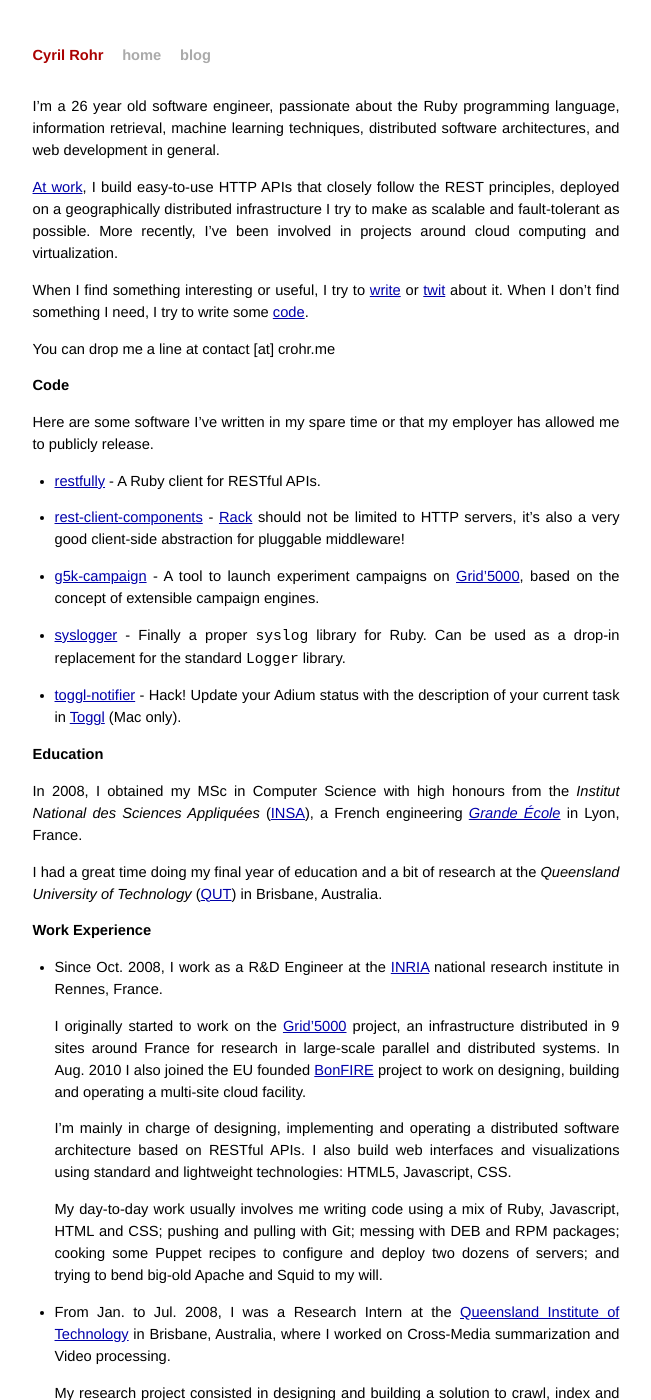
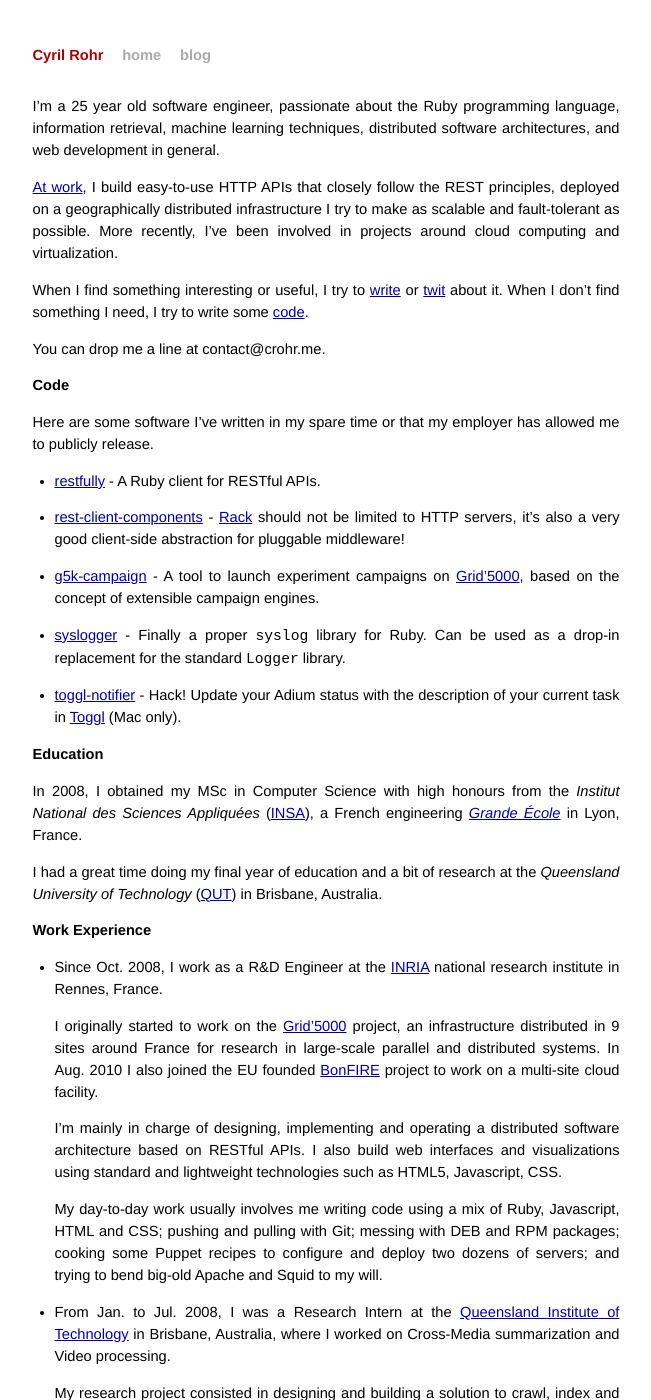
Before and after one commit to crohr/crohr.github.com, a Jekyll site: the page built from index.md, in a window 1280 px wide and 1400 px high. Shown: the whole window, without its empty margins (314-965 px from the left). Built offline with Jekyll 4.4.1, drawn with Linux system fonts in a browser that asks for light colours; Markdown is read by kramdown in place of the engine named in the settings.

Commit message:
Cosmetic fixes.

```diff
--- a/_layouts/me.html
+++ b/_layouts/me.html
@@ -1,6 +1,8 @@
 ---
 layout: default
 ---
+
+
 <div id="about">
-{{ content }}
+  {{ content }}
 </div>
--- a/css/screen.css
+++ b/css/screen.css
@@ -60,7 +60,7 @@
 
 /*****************************************************************************/
 /*
-/* Home
+/* Blog
 /*
 /*****************************************************************************/
 
--- a/index.md
+++ b/index.md
@@ -3,7 +3,7 @@
 title: Cyril Rohr
 ---
 
-I'm a 26 year old software engineer, passionate about the Ruby programming language, information retrieval, machine learning techniques, distributed software architectures, and web development in general.
+I'm a 25 year old software engineer, passionate about the Ruby programming language, information retrieval, machine learning techniques, distributed software architectures, and web development in general.
 
 [At work](https://www.grid5000.fr), I build easy-to-use HTTP APIs that closely follow the REST principles, deployed on a geographically distributed infrastructure I try to make as scalable and fault-tolerant as possible.
 More recently, I've been involved in projects around cloud computing and virtualization.
@@ -11,7 +11,7 @@
 When I find something interesting or useful, I try to [write](/blog) or [twit](http://twitter.com/crohr) about it.
 When I don't find something I need, I try to write some [code](http://github.com/crohr).
 
-You can drop me a line at contact [at] crohr.me
+You can drop me a line at contact@crohr.me.
 
 ## Code
 Here are some software I've written in my spare time or that my employer has allowed me to publicly release.
@@ -40,10 +40,10 @@
 * Since Oct. 2008, I work as a R&amp;D Engineer at the [INRIA](http://www.inria.fr/) national research institute in Rennes, France.
 
   I originally started to work on the [Grid'5000](http://www.grid5000.fr/) project, an infrastructure distributed in 9 sites around France for research in large-scale parallel and distributed systems.
-  In Aug. 2010 I also joined the EU founded [BonFIRE](http://bonfire-project.eu/) project to work on designing, building and operating a multi-site cloud facility.
+  In Aug. 2010 I also joined the EU founded [BonFIRE](http://bonfire-project.eu/) project to work on a multi-site cloud facility.
 
   I'm mainly in charge of designing, implementing and operating a distributed software architecture based on RESTful APIs.
-  I also build web interfaces and visualizations using standard and lightweight technologies: HTML5, Javascript, CSS.
+  I also build web interfaces and visualizations using standard and lightweight technologies such as HTML5, Javascript, CSS.
 
   My day-to-day work usually involves me writing code using a mix of Ruby, Javascript, HTML and CSS; pushing and pulling with Git; messing with DEB and RPM packages; cooking some Puppet recipes to configure and deploy two dozens of servers; and trying to bend big-old Apache and Squid to my will.
 
@@ -65,6 +65,6 @@
 ## Publications
 I had a brief but fulfilling research experience during 6 months. Below are the two articles I (co)-authored:
 
-* **Cyril Rohr** and Dian Tjondronegoro. 2008. [Aggregated cross-media news visualization and personalization](http://portal.acm.org/citation.cfm?id=1460157). In Proceeding of the 1st ACM international conference on Multimedia information retrieval (MIR '08). ACM, New York, NY, USA, 371-378.
+* **Cyril Rohr** and Dian Tjondronegoro. 2008. [*Aggregated cross-media news visualization and personalization*](http://portal.acm.org/citation.cfm?id=1460157). In Proceeding of the 1st ACM international conference on Multimedia information retrieval (MIR '08). ACM, New York, NY, USA, 371-378.
 
-* Johannes Sasongko, **Cyril Rohr**, and Dian Tjondronegoro. 2008. [Efficient generation of pleasant video summaries](http://portal.acm.org/citation.cfm?id=1463563.1463585). In Proceedings of the 2nd ACM TRECVid Video Summarization Workshop (TVS '08). ACM, New York, NY, USA, 119-123.
+* Johannes Sasongko, **Cyril Rohr**, and Dian Tjondronegoro. 2008. [*Efficient generation of pleasant video summaries*](http://portal.acm.org/citation.cfm?id=1463563.1463585). In Proceedings of the 2nd ACM TRECVid Video Summarization Workshop (TVS '08). ACM, New York, NY, USA, 119-123.
```
